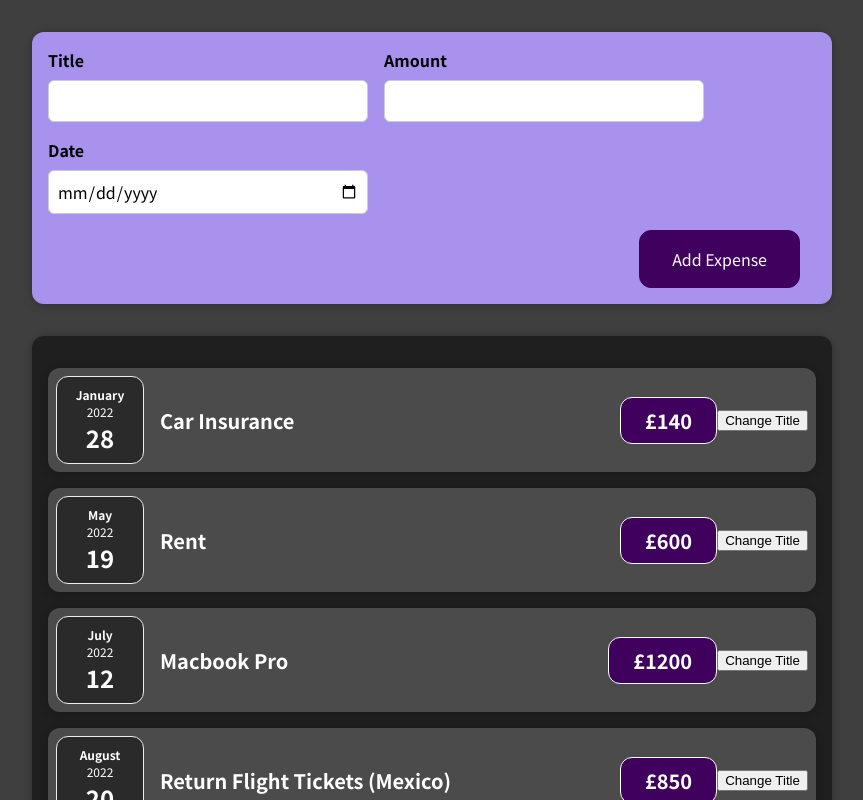
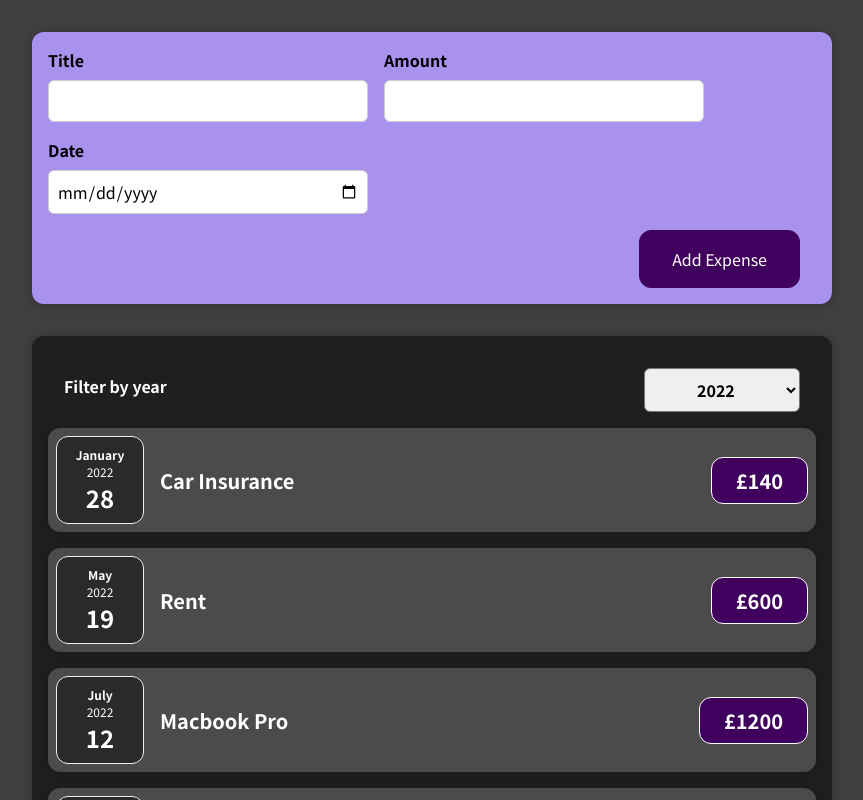
Before and after one commit to cafeorea/react-expense-tracker, a React (Create React App) app: page / in a window 1280 px wide. Shown: the top 800 px of the page, without its empty margins (208-1071 px from the left). Built offline with nearby package versions, Linux system fonts and the light colour scheme.

Commit message:
Add filter skeleton

```diff
--- a/src/components/Expenses/Expense.js
+++ b/src/components/Expenses/Expense.js
@@ -1,10 +1,21 @@
+import React, { useState } from "react";
 import ExpenseItem from "./ExpenseItem";
 import "./Expense.css";
 import Card from "../UI/Card";
+import ExpensesFilter from "./ExpensesFilter";
 
 function Expense(props) {
+  const [filteredYear, setFilteredYear] = useState("2022");
+  const filterChangeHandler = (selectedYear) => {
+    setFilteredYear(selectedYear);
+  };
   return (
+    <div>
       <Card className="expenses">
+        <ExpensesFilter
+          selected={filteredYear}
+          onFilterSelect={filterChangeHandler}
+        />
         <ExpenseItem
           title={props.item[0].title}
           amount={props.item[0].amount}
@@ -26,6 +37,7 @@
           date={props.item[3].date}
         />
       </Card>
+    </div>
   );
 }
 
--- a/src/components/Expenses/ExpenseItem.js
+++ b/src/components/Expenses/ExpenseItem.js
@@ -1,21 +1,16 @@
-import React, { useState } from "react";
+import React from "react";
 import "./ExpenseItem.css";
 import ExpenseDate from "./ExpenseDate";
 import Card from "../UI/Card";
 
 function ExpenseItem(props) {
-  const [title, setTitle] = useState(props.title);
-  const clickHandler = () => {
-    setTitle("Updated!");
-  };
   return (
     <Card className="expense-item">
       <ExpenseDate date={props.date} />
       <div className="expense-item__description">
-        <h2>{title}</h2>
+        <h2>{props.title}</h2>
         <div className="expense-item__price">£{props.amount}</div>
       </div>
-      <button onClick={clickHandler}>Change Title</button>
     </Card>
   );
 }
--- /dev/null
+++ b/src/components/Expenses/ExpensesFilter.css
@@ -0,0 +1,24 @@
+.expenses-filter {
+  color: white;
+  padding: 0 1rem;
+}
+
+.expenses-filter__control {
+  display: flex;
+  width: 100%;
+  align-items: center;
+  justify-content: space-between;
+  margin: 1rem 0;
+}
+
+.expenses-filter label {
+  font-weight: bold;
+  margin-bottom: 0.5rem;
+}
+
+.expenses-filter select {
+  font: inherit;
+  padding: 0.5rem 3rem;
+  font-weight: bold;
+  border-radius: 6px;
+}
--- /dev/null
+++ b/src/components/Expenses/ExpensesFilter.js
@@ -0,0 +1,24 @@
+import React from "react";
+
+import "./ExpensesFilter.css";
+
+const ExpensesFilter = (props) => {
+  const dropdownChangeHandler = (event) => {
+    props.onFilterSelect(event.target.value);
+  };
+  return (
+    <div className="expenses-filter">
+      <div className="expenses-filter__control">
+        <label>Filter by year</label>
+        <select value={props.selected} onChange={dropdownChangeHandler}>
+          <option value="2023">2023</option>
+          <option value="2022">2022</option>
+          <option value="2021">2021</option>
+          <option value="2020">2020</option>
+        </select>
+      </div>
+    </div>
+  );
+};
+
+export default ExpensesFilter;
```
Also changed, not shown: 1 other file (tests, documents, lock files or other folders). Lines whose indentation alone changed are shown as unchanged.
